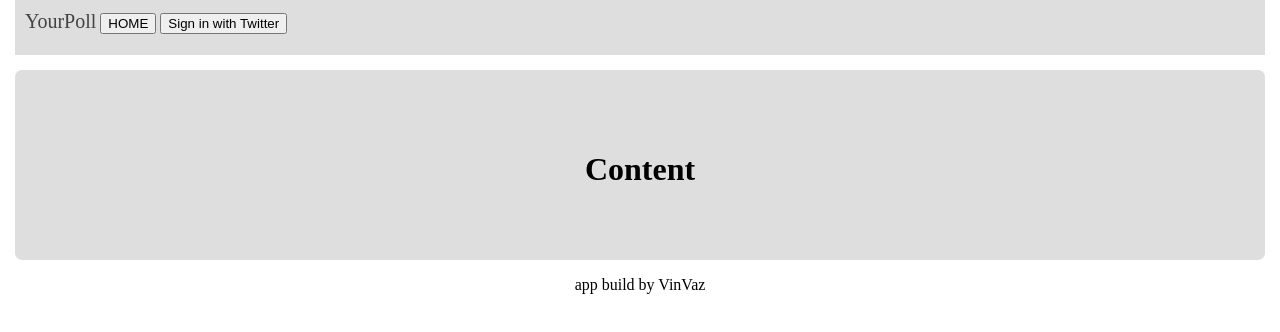
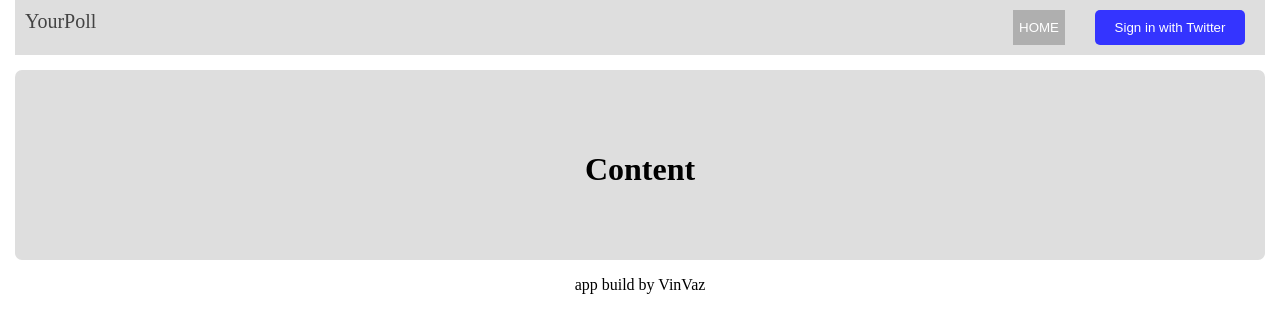
Before and after one commit to VinVaz/Voting-App, a website: page public/index.html in a window 1280 px wide. Drawn offline with Linux system fonts and the light colour scheme.

Commit message:
set the header's buttons

```diff
--- a/public/css/main.css
+++ b/public/css/main.css
@@ -8,6 +8,25 @@ body{
 	padding: 10px;
 	margin: 0px 15px 15px 15px;
 	display: block;
+	position: relative;
+}
+#home-button{
+    height: 35px;
+	background-color: #afafaf;
+	color: #fff;
+	border: none;
+	position: absolute;
+	right: 200px;
+}
+#twitter-sign-button{
+    height: 35px;
+	width: 150px;
+	background-color: #3434ff;
+	color: #fff;
+	border-radius: 5px;
+	border: none;
+	position: absolute;
+	right: 20px;
 }
 #header-program-name{
 	color: #434343;
```
